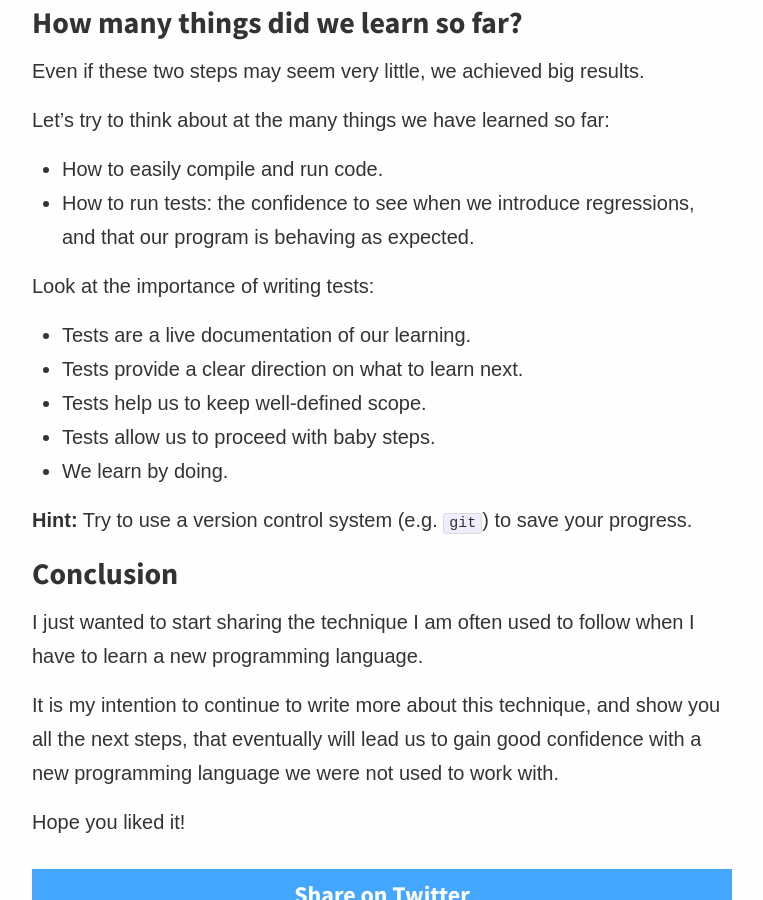
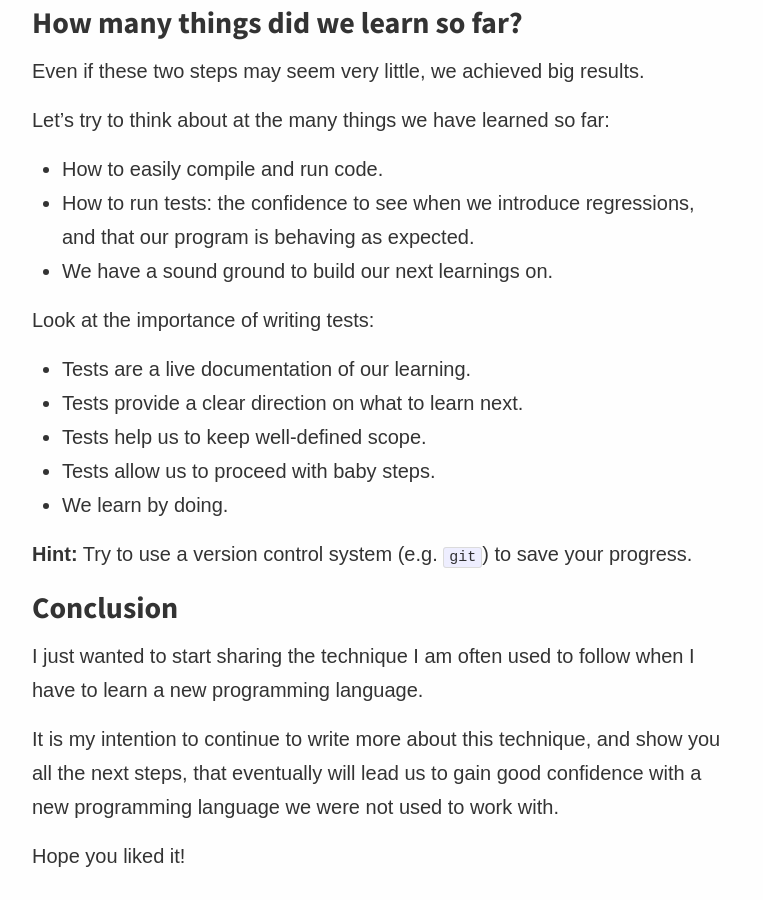
Before and after one commit to joebew42/joebew42.github.io, a Jekyll site: the page built from _posts/2020-07-26-learning-with-tests-part-one.markdown, in a window 1280 px wide and 900 px high, scrolled down 2197 px. Shown: the whole window, without its empty margins (258-1021 px from the left). Built offline with Jekyll 4.4.1, drawn with Linux system fonts in a browser that asks for light colours; emoji names are drawn with the system emoji font; some web fonts are replaced.

Commit message:
We have a sound ground ...

```diff
--- a/_posts/2020-07-26-learning-with-tests-part-one.markdown
+++ b/_posts/2020-07-26-learning-with-tests-part-one.markdown
@@ -76,6 +76,7 @@ Let's try to think about at the many things we have learned so far:
 
 - How to easily compile and run code.
 - How to run tests: the confidence to see when we introduce regressions, and that our program is behaving as expected.
+- We have a sound ground to build our next learnings on.
 
 Look at the importance of writing tests:
 
```
